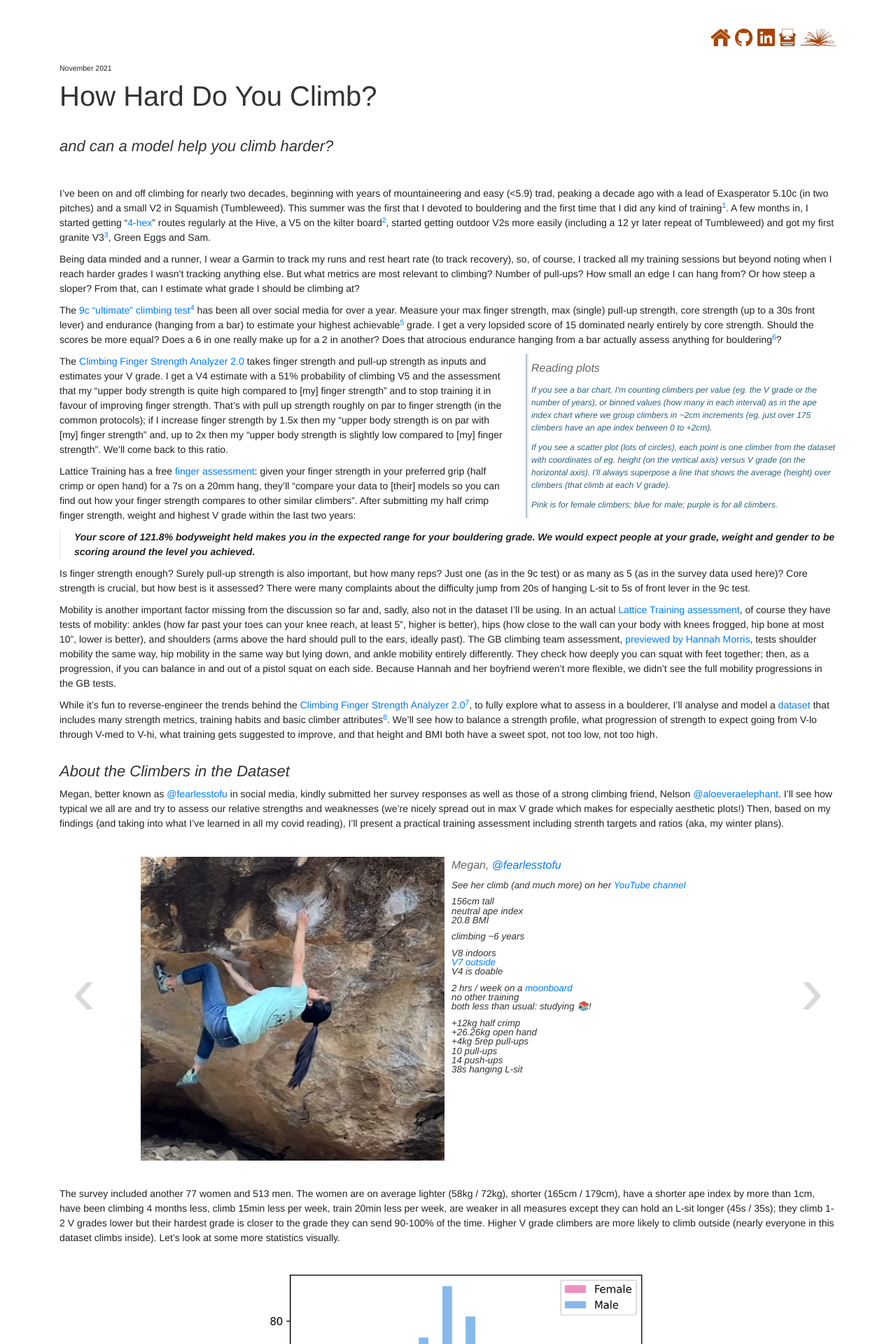
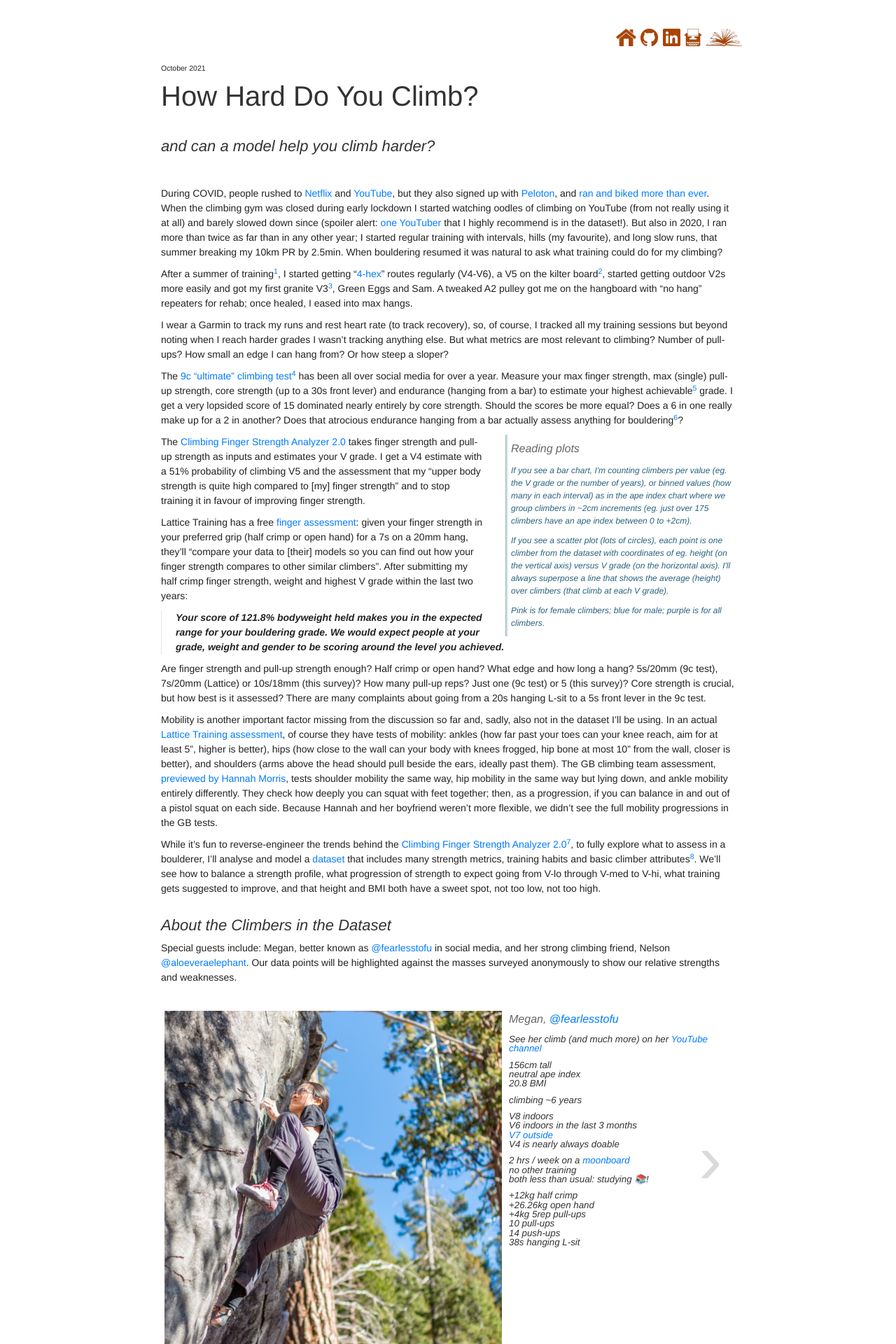
Before and after one commit to lrthomps/lrthomps.github.io, a Jekyll site: the page built from _posts/2021-10-31-how-hard-do-you-climb.md, in a window 1280 px wide. Shown: the top 1920 px of the page at 70% size. Built offline with Jekyll 4.4.1, drawn with Linux system fonts in a browser that asks for light colours; some of the changed text lies outside the part shown.

Commit message:
get mom to review

```diff
--- a/_posts/2021-11-01-how-hard-do-you-climb.md
+++ b/_posts/2021-10-31-how-hard-do-you-climb.md
@@ -5,8 +5,8 @@
 title:  "How Hard Do You Climb?"
 subtitle: "and can a model help you climb harder?"
 tags: ["machine learning", "climbing"]
-date:   2021-11-01
-summary: Analysis of a climbing survey dataset to test the wisdom of the crowd in how best to improve at climbing.
+date:   2021-10-31
+summary: Analysis of a climbing survey dataset to test the wisdom of the crowd in how best to improve at climbing and assess training progress.
 
 ---
 
@@ -18,22 +18,24 @@
 });
 </script>
 
-I've been on and off climbing for nearly two decades, beginning with years of mountaineering and easy (<5.9) trad, peaking a decade ago with a lead of Exasperator 5.10c (in two pitches) and a small V2 in Squamish (Tumbleweed). This summer was the first that I devoted to bouldering and the first time that I did any kind of training[^summertraining]. A few months in, I started getting "<a href="https://hiveclimbing.com/start-here/#explained">4-hex</a>" routes regularly at the Hive, a V5 on the kilter board[^kilter], started getting outdoor V2s more easily (including a 12 yr later repeat of Tumbleweed) and got my first granite V3[^v3], Green Eggs and Sam.
+During COVID, people rushed to <a href="https://www.bbc.com/news/entertainment-arts-53637305">Netflix</a> and <a href="https://www.statista.com/statistics/1106313/youtube-usage-increase-due-to-coronavirus-home-usa/">YouTube</a>, but they also signed up with <a href="https://www.cnbc.com/2020/11/05/peloton-says-recent-spike-in-covid-19-cases-lockdowns-boosting-sales.html">Peloton</a>, and <a href="https://runningmagazine.ca/the-scene/stravas-year-in-sport-report-tells-the-story-of-running-during-covid-19/">ran and biked more than ever</a>. When the climbing gym was closed during early lockdown I started watching oodles of climbing on YouTube (from not really using it at all) and barely slowed down since (spoiler alert: <a href="https://www.youtube.com/fearlesstofu">one YouTuber</a> that I highly recommend is in the dataset!). But also in 2020, I ran more than twice as far than in any other year; I started regular training with intervals, hills (my favourite), and long slow runs, that summer breaking my 10km PR by 2.5min. When bouldering resumed it was natural to ask what training could do for my climbing?
+
+After a summer of training[^summertraining], I started getting "<a href="https://hiveclimbing.com/start-here/#explained">4-hex</a>" routes regularly (V4-V6), a V5 on the kilter board[^kilter], started getting outdoor V2s more easily and got my first granite V3[^v3], Green Eggs and Sam. A tweaked A2 pulley got me on the hangboard with "no hang" repeaters for rehab; once healed, I eased into max hangs.
 
 
-[^summertraining]: Weekly: an intensive core series (~30-45min) followed by max strength training for pull-ups and push-ups (5 sets of 5 reps of progressively difficult variations).
+[^summertraining]: A weekly intensive core series (30-45min) followed by max strength training for pull-ups and push-ups (5 sets of 5 reps of progressively difficult variations).
 
 [^kilter]: Writing this post is what pushed me to try V5 at all! When the models said I was underperforming I had to consider: am I not trying hard often enough? And yes, if I try hard, I can climb harder!
 
 [^v3]: &hellip;followed by another three V3s while visiting the Okanagan! I guess the edgier basalt columns and gneiss rock are closer to indoor bouldering. For local granite, I need to work on sloper strength and tricky mantels!
 
-Being data minded and a runner, I wear a Garmin to track my runs and rest heart rate (to track recovery), so, of course, I tracked all my training sessions but beyond noting when I reach harder grades I wasn't tracking anything else. But what metrics are most relevant to climbing? Number of pull-ups? How small an edge I can hang from? Or how steep a sloper? From that, can I estimate what grade I should be climbing at?
+I wear a Garmin to track my runs and rest heart rate (to track recovery), so, of course, I tracked all my training sessions but beyond noting when I reach harder grades I wasn't tracking anything else. But what metrics are most relevant to climbing? Number of pull-ups? How small an edge I can hang from? Or how steep a sloper?
 
 The <a href="https://gripped.com/indoor-climbing/how-close-are-you-to-climbing-5-15d/">9c "ultimate" climbing test</a>[^9ctest] has been all over social media for over a year. Measure your max finger strength, max (single) pull-up strength, core strength (up to a 30s front lever) and endurance (hanging from a bar) to estimate your highest achievable[^9ctestgap] grade. I get a very lopsided score of 15 dominated nearly entirely by core strength. Should the scores be more equal? Does a 6 in one really make up for a 2 in another? Does that atrocious endurance hanging from a bar actually assess anything for bouldering[^endurancetest]?
 
 [^9ctest]: Magnus Midtb&oslash;&rsquo;s <a href="https://www.youtube.com/watch?v=UOBB4wkTdxQ">video</a> of getting assessed by the test creators, Martin Mobr&aring;ten and Stian Christophersen (authors of The Climbing Bible), set off endless posts and videos of climbers everywhere doing the 9c test&mdash;if I feel ambitious and bored someday, I'll compile results.
 
-[^9ctestgap]: The gap between your actual grade and this predicted grade can apparently be attributed to lack of technique and/or mobility, poor strategy or lacking mental strength. Aka, everything we can't really measure. When the climber outclimbs the estimate it’s often down to mobility and style specialization.
+[^9ctestgap]: The gap between your actual grade and this predicted grade can apparently be attributed to lack of technique and/or mobility, poor strategy or poor mental aspects. Aka, everything we can't really measure. When the climber outclimbs the estimate it’s often down to mobility and style specialization, eg. slab climbers with superb finger strength but missing pull-up and core strength.
 
 [^endurancetest]: Another <a href="https://www.substr8climbing.com/athletic-assessment">climbing assessment</a> from SUBSTR8 Climbing Performance has a more climbing specific endurance test: inclined ring pull-ups at 45&deg;, do 3 every 10s for as long as possible (up to 6min), "resting" in between always inclined. Again, this seems more relevant for route climbing.
 
@@ -48,16 +50,16 @@
   <p>Pink is for female climbers; blue for male; purple is for all climbers.</p>
 </aside>
 
-The <a href="https://strengthclimbing.com/finger-strength-analyzer/">Climbing Finger Strength Analyzer 2.0</a> takes finger strength and pull-up strength as inputs and estimates your V grade. I get a V4 estimate with a 51% probability of climbing V5 and the assessment that my "upper body strength is quite high compared to [my] finger strength" and to stop training it in favour of improving finger strength. That's with pull up strength roughly on par to finger strength (in the common protocols); if I increase finger strength by 1.5x then my "upper body strength is on par with [my] finger strength" and, up to 2x then my "upper body strength is slightly low compared to [my] finger strength". We'll come back to this ratio.
+The <a href="https://strengthclimbing.com/finger-strength-analyzer/">Climbing Finger Strength Analyzer 2.0</a> takes finger strength and pull-up strength as inputs and estimates your V grade. I get a V4 estimate with a 51% probability of climbing V5 and the assessment that my "upper body strength is quite high compared to [my] finger strength" and to stop training it in favour of improving finger strength.
 
 
 Lattice Training has a free <a href="https://latticetraining.com/product/my-fingers/">finger assessment</a>: given your finger strength in your preferred grip (half crimp or open hand) for a 7s on a 20mm hang, they'll "compare your data to [their] models so you can find out how your finger strength compares to other similar climbers". After submitting my half crimp finger strength, weight and highest V grade within the last two years:
 
 > Your score of 121.8% bodyweight held makes you in the expected range for your bouldering grade. We would expect people at your grade, weight and gender to be scoring around the level you achieved.
 
-Is finger strength enough? Surely pull-up strength is also important, but how many reps? Just one (as in the 9c test) or as many as 5 (as in the survey data used here)? Core strength is crucial, but how best is it assessed? There were many complaints about the difficulty jump from 20s of hanging L-sit to 5s of front lever in the 9c test.
+Are finger strength and pull-up strength enough? Half crimp or open hand? What edge and how long a hang? 5s/20mm (9c test), 7s/20mm (Lattice) or 10s/18mm (this survey)? How many pull-up reps? Just one (9c test) or 5 (this survey)? Core strength is crucial, but how best is it assessed? There are many complaints about going from a 20s hanging L-sit to a 5s front lever in the 9c test.
 
-Mobility is another important factor missing from the discussion so far and, sadly, also not in the dataset I'll be using. In an actual <a href="https://www.youtube.com/watch?v=AuOkMElNgtU">Lattice Training assessment</a>, of course they have tests of mobility: ankles (how far past your toes can your knee reach, at least 5", higher is better), hips (how close to the wall can your body with knees frogged, hip bone at most 10", lower is better), and shoulders (arms above the hard should pull to the ears, ideally past). The GB climbing team assessment, <a href="https://youtu.be/HRz65aplK7w?t=219">previewed by Hannah Morris</a>, tests shoulder mobility the same way, hip mobility in the same way but lying down, and ankle mobility entirely differently. They check how deeply you can squat with feet together; then, as a progression, if you can balance in and out of a pistol squat on each side. Because Hannah and her boyfriend weren't more flexible, we didn't see the full mobility progressions in the GB tests.
+Mobility is another important factor missing from the discussion so far and, sadly, also not in the dataset I'll be using. In an actual <a href="https://www.youtube.com/watch?v=AuOkMElNgtU">Lattice Training assessment</a>, of course they have tests of mobility: ankles (how far past your toes can your knee reach, aim for at least 5", higher is better), hips (how close to the wall can your body with knees frogged, hip bone at most 10" from the wall, closer is better), and shoulders (arms above the head should pull beside the ears, ideally past them). The GB climbing team assessment, <a href="https://youtu.be/HRz65aplK7w?t=219">previewed by Hannah Morris</a>, tests shoulder mobility the same way, hip mobility in the same way but lying down, and ankle mobility entirely differently. They check how deeply you can squat with feet together; then, as a progression, if you can balance in and out of a pistol squat on each side. Because Hannah and her boyfriend weren't more flexible, we didn't see the full mobility progressions in the GB tests.
 
 While it's fun to reverse-engineer the trends behind the <a href="https://strengthclimbing.com/finger-strength-analyzer/">Climbing Finger Strength Analyzer 2.0</a>[^reverse], to fully explore what to assess in a boulderer, I'll analyse and model a <a href="https://docs.google.com/spreadsheets/u/0/d/1J6d45EqIlIsIqNdi2X-Zl-EGFxf9d9T3R_W55xrpEAs/edit">dataset</a> that includes many strength metrics, training habits and basic climber attributes[^otherdata]. We'll see how to balance a strength profile, what progression of strength to expect going from V-lo through V-med to V-hi, what training gets suggested to improve, and that height and BMI both have a sweet spot, not too low, not too high.
 
@@ -71,15 +73,15 @@
 ## About the Climbers in the Dataset
 
 
-
-Megan, better known as <a href="https://www.instagram.com/fearlesstofu/">@fearlesstofu</a> in social media, kindly submitted her survey responses as well as those of a strong climbing friend, Nelson <a href="https://www.instagram.com/aloeveraelephant/">@aloeveraelephant</a>. I'll see how typical we all are and try to assess our relative strengths and weaknesses (we're nicely spread out in max V grade which makes for especially aesthetic plots!) Then, based on my findings (and taking into what I've learned in all my covid reading), I'll present a practical training assessment including strenth targets and ratios (aka, my winter plans).
+Special guests include:
+Megan, better known as <a href="https://www.instagram.com/fearlesstofu/">@fearlesstofu</a> in social media, and her strong climbing friend, Nelson <a href="https://www.instagram.com/aloeveraelephant/">@aloeveraelephant</a>. Our data points will be highlighted against the masses surveyed anonymously to show our relative strengths and weaknesses.
 
 
 
 
 <style>
 .float-container {
-  width: 80%; margin: auto
+  width: 100%; margin: auto
 }
 .float-child {
   width:  50%;
@@ -90,12 +92,12 @@
   color: #333333;
 }
 
-/*.float-left {
-  min-width: 300px;
+.float-left {
+  width: 60%;
 }
 .float-right {
-  min-width: 50px;
-}*/
+  width: 40%;
+}
 
 .float-child img {
   display: inline; max-width: 100%; max-height: 100%;
@@ -109,7 +111,7 @@
       <div class="item ">
         <div class="float-container">
           <div class="float-child float-left ">
-            <img src="{{ "/assets/images/climbing/me-s.jpg" | relative_url }}">
+            <img src="{{ "/assets/images/climbing/me.jpg" | relative_url }}" title="Me on the very wet Brothers Creek Erratic along the Baden Powell trail.">
           </div>
           <div class="float-child float-right">
             <h3>Lara, the author</h3>
@@ -119,7 +121,7 @@
            22.7 BMI<br></p>
             <p>climbing 18 years<br>
               bouldering ~7 years<br></p>
-            <p><a href="https://hiveclimbing.com/start-here/#explained">4-hex</a> at the Hive<br> V5 on the kilter board<br> V3 outside<br> 3-hex/V1 inside/outside is doable<br></p>
+            <p><a href="https://hiveclimbing.com/start-here/#explained">4-hex</a> at the Hive<br> V5 on the kilter board<br> V3 outside<br> 3-hex inside & V1 outside are nearly always doable<br></p>
             <p>6 hrs climbing / week<br>
               1 hr training / week<br>
             1-2 hangboarding / week<br>
@@ -137,7 +139,7 @@
       <div class="item active">
         <div class="float-container">
           <div class="float-child float-left ">
-            <img src="{{ "/assets/images/climbing/megan.png" | relative_url }}">
+            <img src="{{ "/assets/images/climbing/megan.jpg" | relative_url }}" title="Megan on her first outdoor V6: Fat Tire in South Lake Tahoe">
           </div>
           <div class="float-child float-right">
             <h3>Megan, <a href="https://www.instagram.com/fearlesstofu/">@fearlesstofu</a></h3>
@@ -147,8 +149,9 @@
               20.8 BMI<br></p>
             <p>climbing ~6 years<br></p>
             <p>V8 indoors<br>
+            V6 indoors in the last 3 months<br>
               <a href="https://www.youtube.com/watch?v=95YO-N2b48o">V7 outside</a><br>
-              V4 is doable<br></p>
+              V4 is nearly always doable<br></p>
             <p>2 hrs / week on a <a href="https://www.instagram.com/fearlessmooncake/">moonboard</a> <br>
             no other training<br>
            both less than usual: studying 📚!</p>
@@ -164,11 +167,11 @@
       <div class="item ">
         <div class="float-container">
           <div class="float-child float-left ">
-            <img src="{{ "/assets/images/climbing/nelson.jpg" | relative_url }}">
+            <img src="{{ "/assets/images/climbing/nelson.jpg" | relative_url }}" title="Nelson on a V6 in Columbia, CA called Triple Cracks">
           </div>
           <div class="float-child float-right">
             <h3>Nelson, <a href="https://www.instagram.com/aloeveraelephant/">@aloeveraelephant </a></h3>
-            <p>See him in "<a href="https://www.youtube.com/watch?v=HrGscD-nyMc&t=270s">Friends try my moonboard</a>" wearing orange shorts and a blue tank top, and in "<a href="https://www.youtube.com/watch?v=Q2nP8j-FhSM">We try the FOREARM CHALLENGE</a>"</p>
+            <p>See him in "<a href="https://www.youtube.com/watch?v=HrGscD-nyMc&t=270s">Friends try my moonboard</a>" and in "<a href="https://www.youtube.com/watch?v=Q2nP8j-FhSM">We try the FOREARM CHALLENGE</a>"</p>
             <p>175cm tall<br>
               +4cm ape index<br>
               22.5 BMI<br></p>
@@ -176,7 +179,7 @@
             climbs outdoors "maybe twice a year"</p>
             <p>V11<br>
             V8, in the last 3 months<br>
-              V7 is doable<br></p>
+              V7 is nearly always doable<br></p>
             <p>10 hrs climbing / week<br>
             no other training<br></p>
             <p>+36kg half crimp<br>
@@ -202,7 +205,7 @@
 [^otherquestions]: Training specifics such as hangboard protocols (eg. repeaters, max hangs, min edges and one-armed protocols) as well as grip types trained (eg. half crimp, open hand and others not modeled as they were too noisy);
 
 
-The survey included another 77 women and 513 men. The women are on average lighter (58kg / 72kg), shorter (165cm /  179cm), have a shorter ape index by more than 1cm, have been climbing 4 months less, climb 15min less per week, train 20min less per week, are weaker in all measures except they can hold an L-sit longer (45s / 35s); they climb 1-2 V grades lower but their hardest grade is closer to the grade they can send 90-100% of the time. Higher V grade climbers are more likely to climb outside (nearly everyone in this dataset climbs inside). Let’s look at some more statistics visually.
+The survey included another 77 women and 513 men. The women are on average lighter (58kg / 72kg), shorter (165cm /  179cm), have a shorter ape index by more than 1cm, have been climbing 4 months less, climb 15min less per week, train 20min less per week, and are weaker in all measures except they can hold an L-sit 10s longer; they climb 1-2 V grades lower but their hardest grade is closer to the grade they can send 90-100% of the time. Higher V grade climbers are more likely to climb outside (nearly everyone in this dataset climbs inside). Let’s look at some more statistics visually.
 
 
 <div id="wrapper">
--- a/assets/css/style.css
+++ b/assets/css/style.css
@@ -218,15 +218,6 @@
     width: 33%;
 }
 
-header {
-    padding: 0;
-    max-width: 850px;
-}
-
-section {
-    padding: 0;
-    max-width: 850px;
-}
 
 section img {
     max-height: 500px;
@@ -251,6 +242,7 @@
 }
 
 .container {
+    max-width: 850px;
     margin-left: auto;
     margin-right: auto;
     padding-left: 15px;
```
Also changed, not shown: _layouts/plain.html (line endings or trailing spaces), assets/images/climbing/me.jpg (renamed from assets/images/climbing/me-s.jpg), assets/images/climbing/megan.jpg (added), assets/images/climbing/megan.png (deleted).
